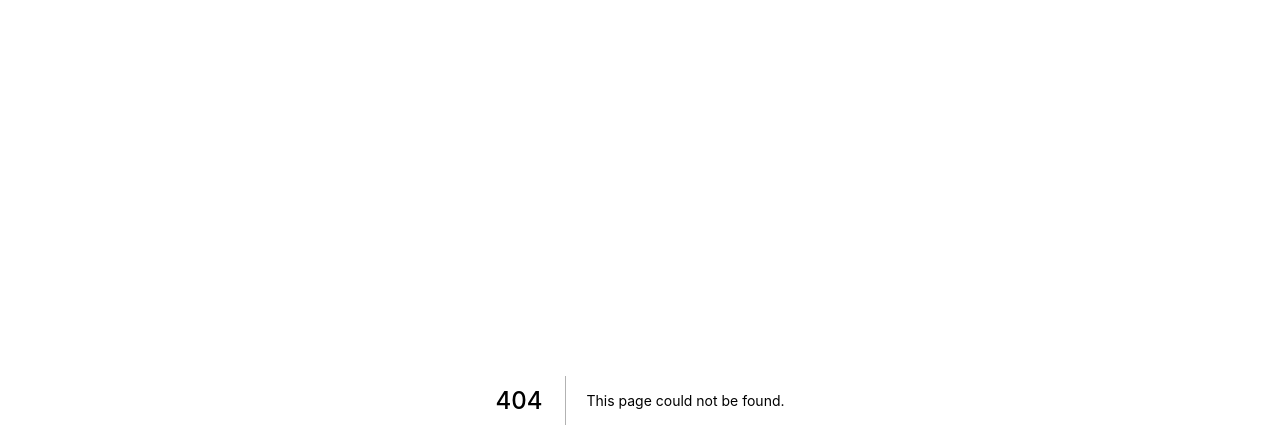
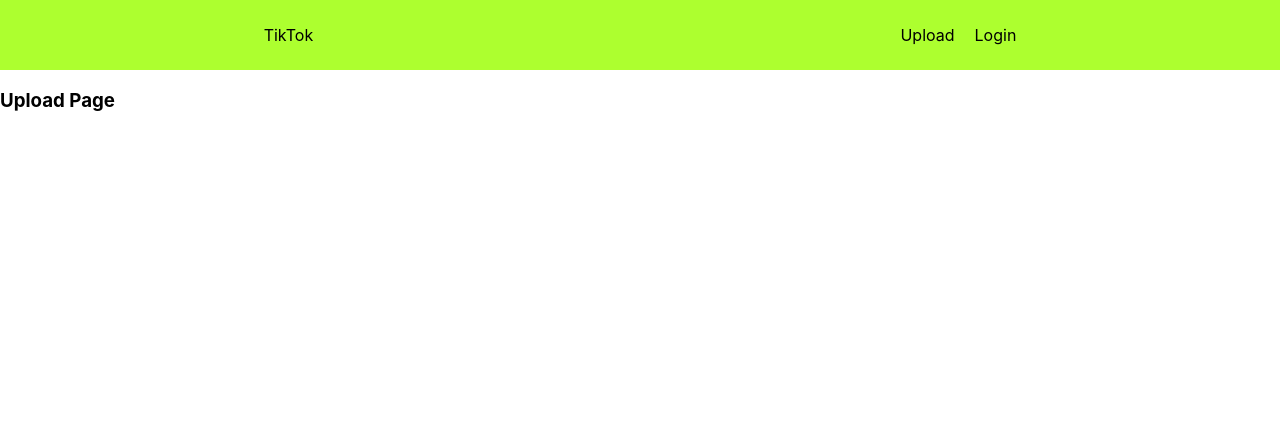
Before and after one commit to sanaynayoo/tiktok-ui-design-nextJs, a Next.js app: page /Upload in a window 1280 px wide. Before the commit this address had no page. Shown: the top 448 px of the page. Built offline with nearby package versions, Linux system fonts and the light colour scheme.

Commit message:
add navigation

```diff
--- /dev/null
+++ b/src/components/Layout/Layout.js
@@ -0,0 +1,13 @@
+import { Fragment } from "react";
+import MainNavigation from "./MainNavigation";
+
+const Layout = (props) => {
+  return (
+    <Fragment>
+      <MainNavigation />
+      <main>{props.children}</main>
+    </Fragment>
+  );
+};
+
+export default Layout;
--- a/src/components/Layout/MainNavigation.js
+++ b/src/components/Layout/MainNavigation.js
@@ -0,0 +1,24 @@
+import Link from "next/link";
+import styles from "./mainnav.module.css";
+
+const MainNavigation = () => {
+  return (
+    <div className={styles.container}>
+      <Link href="/">TikTok</Link>
+
+      <main>
+        <ul>
+          <li>
+            <Link href="/Upload">Upload</Link>
+          </li>
+
+          <li>
+            <Link href="/Login">Login</Link>
+          </li>
+        </ul>
+      </main>
+    </div>
+  );
+};
+
+export default MainNavigation;
--- a/src/components/Layout/mainnav.module.css
+++ b/src/components/Layout/mainnav.module.css
@@ -0,0 +1,16 @@
+.container {
+  background: greenyellow;
+  display: flex;
+  height: 70px;
+  align-items: center;
+  justify-content: space-around;
+}
+
+.container ul {
+  display: flex;
+  list-style: none;
+}
+
+.container li {
+  padding-left: 20px;
+}
--- /dev/null
+++ b/src/pages/Login/index.js
@@ -0,0 +1,6 @@
+
+const Login = () => {
+  return <h3>Login Page</h3>;
+};
+
+export default Login;
--- /dev/null
+++ b/src/pages/Upload/index.js
@@ -0,0 +1,5 @@
+const Upload = () => {
+  return <h3>Upload Page</h3>;
+};
+
+export default Upload;
--- a/src/pages/_app.js
+++ b/src/pages/_app.js
@@ -1,7 +1,13 @@
 import "../../styles/globals.css";
 
+import Layout from "../components/Layout/Layout";
+
 function MyApp({ Component, pageProps }) {
-  return <Component {...pageProps} />;
+  return (
+    <Layout>
+      <Component {...pageProps} />
+    </Layout>
+  );
 }
 
 export default MyApp;
--- a/src/pages/index.js
+++ b/src/pages/index.js
@@ -1,5 +1,5 @@
 const Index = () => {
-  return <h3>Futuredev Tiktok</h3>;
+  return <h3>TikTok Home Page</h3>;
 };
 
 export default Index;
```
